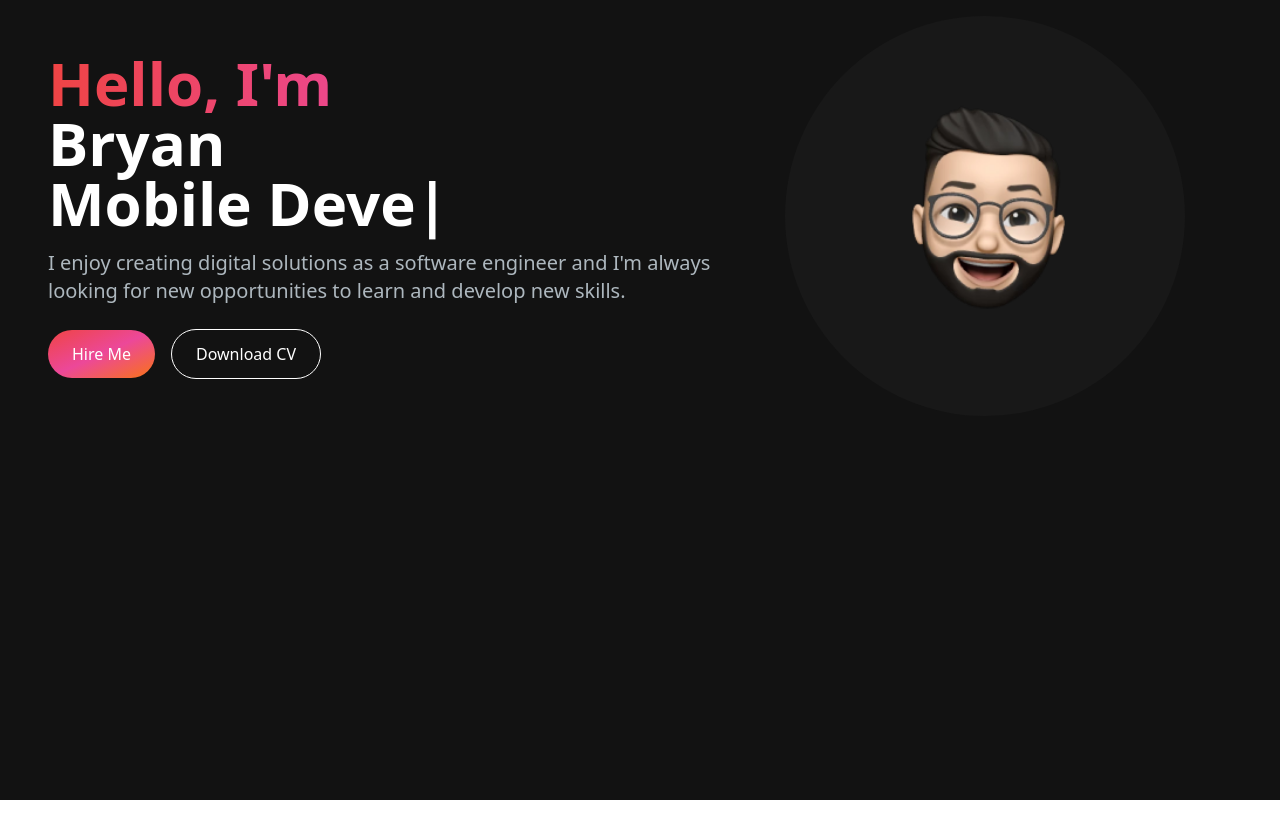
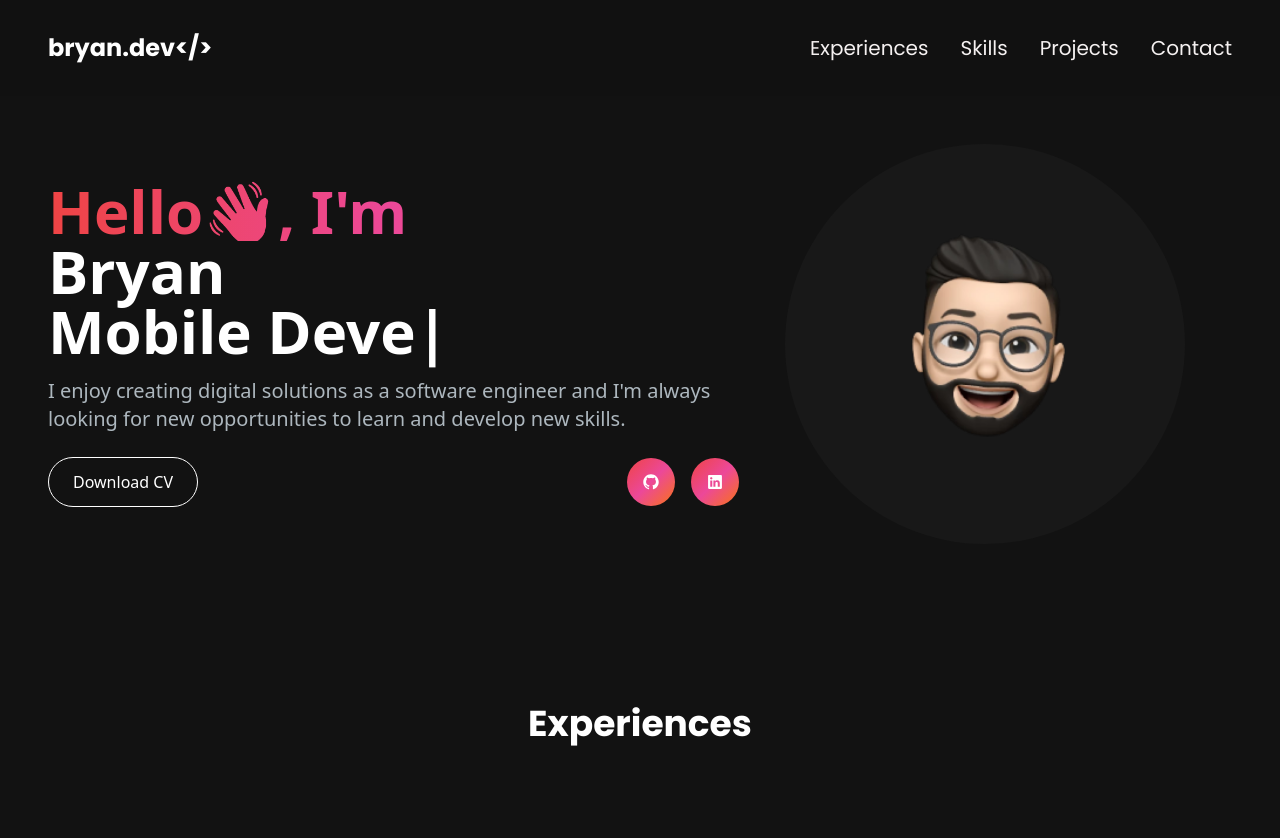
Before and after one commit to bryanngzh/bryans-portfolio, a React (Vite) app in the folder react-portfolio/: page / in a window 1280 px wide. Shown: the top 838 px of the page. Before the commit the page ends 800 px from the top, so only its background shows below. Built offline with nearby package versions, Linux system fonts and the light colour scheme.

Commit message:
feat: add navbar

```diff
--- a/react-portfolio/package.json
+++ b/react-portfolio/package.json
@@ -13,6 +13,7 @@
     "framer-motion": "^10.16.8",
     "react": "^18.2.0",
     "react-dom": "^18.2.0",
+    "react-icons": "^4.12.0",
     "react-router-dom": "^6.20.0",
     "react-type-animation": "^3.2.0"
   },
--- a/react-portfolio/src/App.jsx
+++ b/react-portfolio/src/App.jsx
@@ -1,12 +1,16 @@
 import styles from "./App.module.css";
+import NavBar from "./components/NavBar/NavBar";
+import Experiences from "./pages/Experiences/Experiences";
 import HeroPage from "./pages/HeroPage/HeroPage";
 
 function App() {
   return (
     <>
       <div className={styles.page}>
-        <div className="px-12 py-4 container mx-auto">
+        <NavBar />
+        <div className="mt-32 px-12 py-4 container mx-auto">
           <HeroPage />
+          <Experiences />
         </div>
       </div>
     </>
--- /dev/null
+++ b/react-portfolio/src/components/NavBar/MenuOverlay.jsx
@@ -0,0 +1,16 @@
+/* eslint-disable react/prop-types */
+import NavLink from "./NavLink";
+
+const MenuOverlay = ({ navLinks }) => {
+  return (
+    <ul className="flex flex-col py-4 items-center">
+      {navLinks.map((navLink, index) => (
+        <li key={index}>
+          <NavLink title={navLink.title} href={navLink.href} />
+        </li>
+      ))}
+    </ul>
+  );
+};
+
+export default MenuOverlay;
--- /dev/null
+++ b/react-portfolio/src/components/NavBar/NavBar.jsx
@@ -0,0 +1,65 @@
+import { useState } from "react";
+import { RxCross2, RxHamburgerMenu } from "react-icons/rx";
+import MenuOverlay from "./MenuOverlay";
+import NavLink from "./NavLink";
+
+const navLinks = [
+  {
+    title: "Experiences",
+    href: "#experiences",
+  },
+  {
+    title: "Skills",
+    href: "#skills",
+  },
+  {
+    title: "Projects",
+    href: "#projects",
+  },
+  {
+    title: "Contact",
+    href: "#contact",
+  },
+];
+
+const NavBar = () => {
+  const [isOpen, setIsOpen] = useState(false);
+  return (
+    <nav className="fixed top-0 left-0 right-0 z-10 bg-[#121212] bg-opacity-90 px-4">
+      <div className="flex flex-wrap items-center justify-between mx-auto p-8">
+        <a href="/" className="text-2xl text-white font-poppins font-semibold">
+          bryan.dev{"</>"}
+        </a>
+        <div className="mobile-menu block md:hidden">
+          {isOpen ? (
+            <button
+              onClick={() => isOpen(setIsOpen(false))}
+              className="flex items-center px-3 py-3 border rounded border-slate-200 text-slate-200 hover:text-white"
+            >
+              <RxCross2 />
+            </button>
+          ) : (
+            <button
+              onClick={() => isOpen(setIsOpen(true))}
+              className="flex items-center px-3 py-3 border rounded border-slate-200 text-slate-200 hover:text-white"
+            >
+              <RxHamburgerMenu />
+            </button>
+          )}
+        </div>
+        <div className="menu hidden md:block md:w-auto" id="navbar">
+          <ul className="flex p-4 md:p-0 md:flex-row md:space-x-8">
+            {navLinks.map((navLink, index) => (
+              <li key={index}>
+                <NavLink title={navLink.title} href={navLink.href} />
+              </li>
+            ))}
+          </ul>
+        </div>
+      </div>
+      {isOpen && <MenuOverlay navLinks={navLinks} />}
+    </nav>
+  );
+};
+
+export default NavBar;
--- /dev/null
+++ b/react-portfolio/src/components/NavBar/NavLink.jsx
@@ -0,0 +1,13 @@
+// eslint-disable-next-line react/prop-types
+const NavLink = ({ href, title }) => {
+  return (
+    <a
+      href={href}
+      className="block py-2 pl-3 pr-4 text-[#f5f1f1] sm:text-xl rounded md:p-0 font-poppins hover:text-white"
+    >
+      {title}
+    </a>
+  );
+};
+
+export default NavLink;
--- /dev/null
+++ b/react-portfolio/src/pages/Experiences/Experiences.jsx
@@ -0,0 +1,11 @@
+const Experiences = () => {
+  return (
+    <section className="py-40 text-center" id="experiences">
+      <h1 className="text-4xl  text-white font-poppins font-semibold">
+        Experiences
+      </h1>
+    </section>
+  );
+};
+
+export default Experiences;
--- a/react-portfolio/src/pages/HeroPage/HeroPage.jsx
+++ b/react-portfolio/src/pages/HeroPage/HeroPage.jsx
@@ -1,3 +1,4 @@
+import { RxGithubLogo, RxLinkedinLogo } from "react-icons/rx";
 import { TypeAnimation } from "react-type-animation";
 import heroImage from "../../assets/hero/hero-image.png";
 import styles from "./Hero.module.css";
@@ -9,7 +10,7 @@ const HeroPage = () => {
         <div className="col-span-7 place-self-center text-center sm:text-left">
           <h1 className={styles.header}>
             <div className="text-transparent bg-clip-text bg-gradient-to-r from-red-500 via-pink-500 to-orange-500">
-              Hello, I'm
+              Hello👋, I&#39;m
             </div>
             <div>Bryan</div>
             <TypeAnimation
@@ -29,17 +30,22 @@ const HeroPage = () => {
             />
           </h1>
           <p className={styles.body}>
-            I enjoy creating digital solutions as a software engineer and I'm
-            always looking for new opportunities to learn and develop new
-            skills.
+            I enjoy creating digital solutions as a software engineer and
+            I&#39;m always looking for new opportunities to learn and develop
+            new skills.
           </p>
-          <div>
-            <button className="px-6 py-3 rounded-full mr-4 bg-gradient-to-br from-red-500 via-pink-500 to-orange-500 hover:bg-slate-200 text-white">
-              Hire Me
-            </button>
+          <div className="flex flex-row items-center justify-between">
             <button className="px-6 py-3 rounded-full bg-transparent hover:bg-slate-800 text-white border border-white">
               Download CV
             </button>
+            <div className="flex flex-row space-x-4">
+              <button className="w-12 h-12 rounded-full bg-gradient-to-br from-red-500 via-pink-500 to-orange-500 hover:bg-slate-200 text-white flex items-center justify-center">
+                <RxGithubLogo />
+              </button>
+              <button className="w-12 h-12 rounded-full bg-gradient-to-br from-red-500 via-pink-500 to-orange-500 hover:bg-slate-200 text-white flex items-center justify-center">
+                <RxLinkedinLogo />
+              </button>
+            </div>
           </div>
         </div>
         <div className="col-span-5 place-self-center mt-4 lg:mt-0">
--- a/react-portfolio/tailwind.config.js
+++ b/react-portfolio/tailwind.config.js
@@ -2,7 +2,11 @@
 export default {
   content: ["./index.html", "./src/**/*.{html,js,ts,jsx,tsx}"],
   theme: {
-    extend: {},
+    extend: {
+      fontFamily: {
+        poppins: ["Poppins", "sans-serif"],
+      },
+    },
   },
   plugins: [],
 };
```
Also changed, not shown: 1 other file (tests, documents, lock files or other folders).
